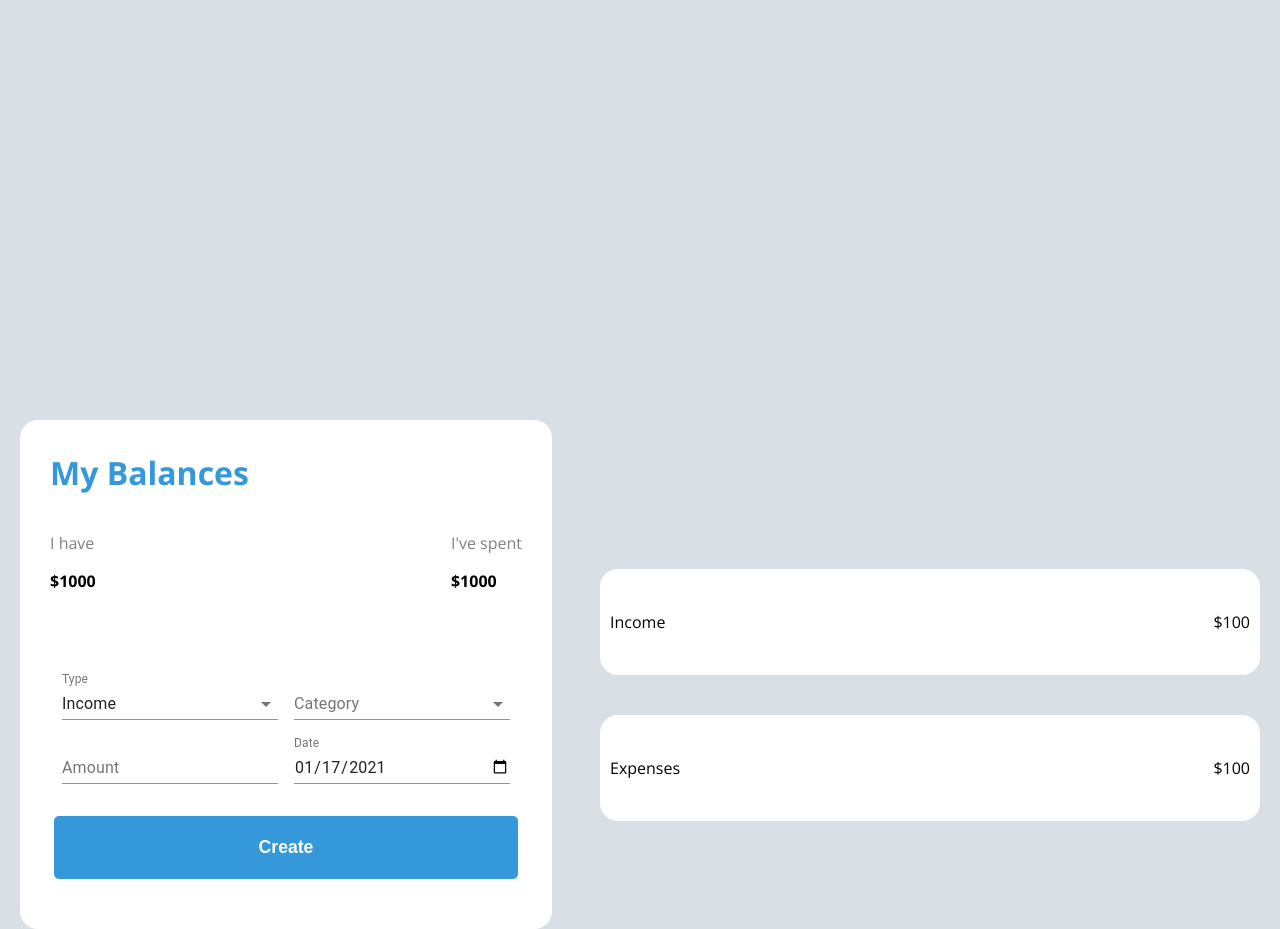
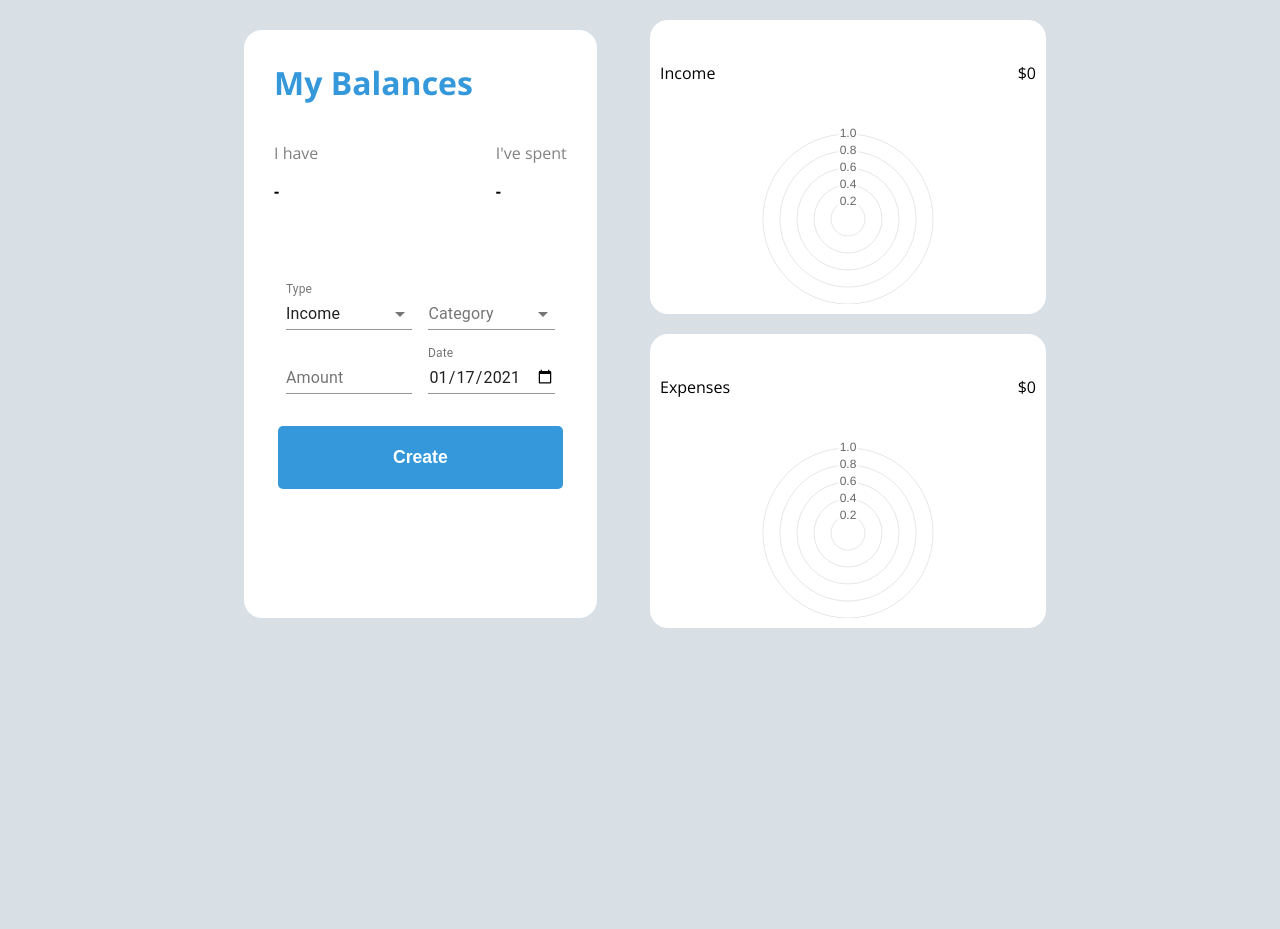
Before and after one commit to bradleyoleary/Profitry, a React (Create React App) app: page / in a window 1280 px wide. After the commit the page ends 800 px from the top, so only its background shows below. Built offline with nearby package versions, Linux system fonts and the light colour scheme.

Commit message:
Custom hook, Charts.JS added

```diff
--- a/src/App.js
+++ b/src/App.js
@@ -5,33 +5,69 @@ import Main from "./components/Main/Main";
 
 const App = () => {
   return (
-    <div>
-      <Wrapper>
-        <BoxAreaMain>
-          <Main />
-        </BoxAreaMain>
-        <BoxArea>
-          <Details title='Income' />
-        </BoxArea>
-        <BoxArea>
-          <Details title='Expenses' />
-        </BoxArea>
-      </Wrapper>
-    </div>
+    <Wrapper>
+      <LeftContainer>
+        <Main />
+      </LeftContainer>
+      {/* <RightContainer> */}
+      <RightContainer>
+        <Details title='Income' />
+        <Details title='Expenses' />
+      </RightContainer>
+      {/* </RightContainer> */}
+    </Wrapper>
   );
 };
 
 const Wrapper = styled.div`
+  /* margin-top: 8em; */
+  display: flex;
+  margin: 0 auto;
+  width: 65%;
+  /* height: 95%; */
+  padding: 10px;
+  /* justify-content: center; */
+  /* width: 100%; */
+  /* max-width: 100%; */
+  /* max-height: 100%; */
+  /* border: 1px solid red; */
   @media (max-width: 768px) {
     display: flex;
     flex-direction: column;
+    justify-content: center;
+    margin: 0 auto;
+    width: 100%;
+    /* margin-left: 10px;
+    margin-right: 10px; */
   }
 `;
 
+const LeftContainer = styled.div`
+  flex: 100%;
+  /* min-height: 90%; */
+  /* max-width: 60%; */
+  /* border: 1px solid red;
+  background: #0bda51; */
+  display: flex;
+  /* justify-content: center; */
+  /* padding: 0.5em; */
+`;
+
+const RightContainer = styled.div`
+  display: flex;
+  flex-direction: column;
+  justify-content: center;
+  flex: 100%;
+  /* min-height: 50%; */
+  /* max-width: 80%; */
+  /* border: 1px solid red;
+  background: #0bda51; */
+`;
+
 const BoxAreaMain = styled.div`
-  width: 80%;
+  /* width: 80%;
   position: relative;
-  top: 400px;
+  top: 20vh;
   @media (max-width: 768px) {
     display: flex;
     justify-content: center;
@@ -41,11 +77,11 @@ const BoxAreaMain = styled.div`
     padding-top: 20px;
     flex-direction: column;
     align-items: center;
-  }
+  } */
 `;
 
 const BoxArea = styled.div`
-  display: flex;
+  /* display: flex;
   flex-direction: column;
   align-items: flex-end;
   @media (max-width: 768px) {
@@ -54,7 +90,7 @@ const BoxArea = styled.div`
     width: 100%;
     padding-top: 20px;
     align-items: center;
-  }
+  } */
 `;
 
 export default App;
--- a/src/components/Details/Details.jsx
+++ b/src/components/Details/Details.jsx
@@ -1,15 +1,17 @@
 import React from "react";
 import styled from "styled-components";
-import { Doughnut } from "react-chartjs-2";
+import useTransactions from "../../useTransactions";
+import { Polar } from "react-chartjs-2";
 
 const Details = ({ title }) => {
+  const { total, chartData } = useTransactions(title);
   return (
     <Card>
       <CardTitle>
         {title}
-        <CardContent>$100</CardContent>
+        <CardContent>${total}</CardContent>
       </CardTitle>
-      {/* <Doughnut data='Data' /> */}
+      <Polar data={chartData} />
     </Card>
   );
 };
@@ -17,15 +19,17 @@ const Details = ({ title }) => {
 const Card = styled.div`
   background: white;
   padding: 10px;
-  margin: 20px;
+  margin: 10px;
   border-radius: 18px;
-  width: 50%;
-  @media (max-width: 768px) {
+  /* height: 20em;
+  width: 25em; */
+  /* justify-content: center; */
+  /* @media (max-width: 768px) {
     flex-direction: column;
     color: red;
     width: 90%;
     display: flex;
-  }
+  } */
 `;
 
 const CardTitle = styled.p`
--- a/src/components/Main/Main.jsx
+++ b/src/components/Main/Main.jsx
@@ -12,12 +12,12 @@ const Main = () => {
         <Subtitle>
           I have
           <br />
-          <Amount>$1000</Amount>
+          <Amount>-</Amount>
         </Subtitle>
         <Subtitle>
           I've spent
           <br />
-          <Amount>$1000</Amount>
+          <Amount>-</Amount>
         </Subtitle>
       </TopWrapper>
       <Form />
@@ -31,12 +31,14 @@ const Card = styled.div`
   padding: 10px;
   margin: 20px;
   border-radius: 18px;
-  width: 50%;
+  width: 80%;
   @media (max-width: 768px) {
     flex-direction: column;
     color: red;
-    width: 90%;
+    width: 100%;
     display: flex;
+    padding: 10px;
+    margin: 10px;
   }
 `;
 
--- /dev/null
+++ b/src/useTransactions.js
@@ -0,0 +1,41 @@
+import { useContext } from "react";
+import { MainContext } from "./context/context";
+import {
+  incomeCategories,
+  expenseCategories,
+  resetCategories,
+} from "./constants/categories";
+
+const useTransactions = (title) => {
+  resetCategories();
+  const { transactions } = useContext(MainContext);
+  const transactionsType = transactions.filter((t) => t.type === title);
+  const total = transactionsType.reduce(
+    (acc, currentVal) => (acc += currentVal.amount),
+    0
+  );
+  const categories = title === "Income" ? incomeCategories : expenseCategories;
+
+  // console.log({ transactionsType, total, categories });
+
+  transactionsType.forEach((t) => {
+    const category = categories.find((c) => c.type === t.category);
+
+    if (category) category.amount += t.amount;
+  });
+
+  const filteredCategories = categories.filter((c) => c.amount > 0);
+
+  const chartData = {
+    datasets: [
+      {
+        data: filteredCategories.map((c) => c.amount),
+        backgroundColor: filteredCategories.map((c) => c.color),
+      },
+    ],
+    labels: filteredCategories.map((c) => c.type),
+  };
+  return { total, chartData };
+};
+
+export default useTransactions;
```
